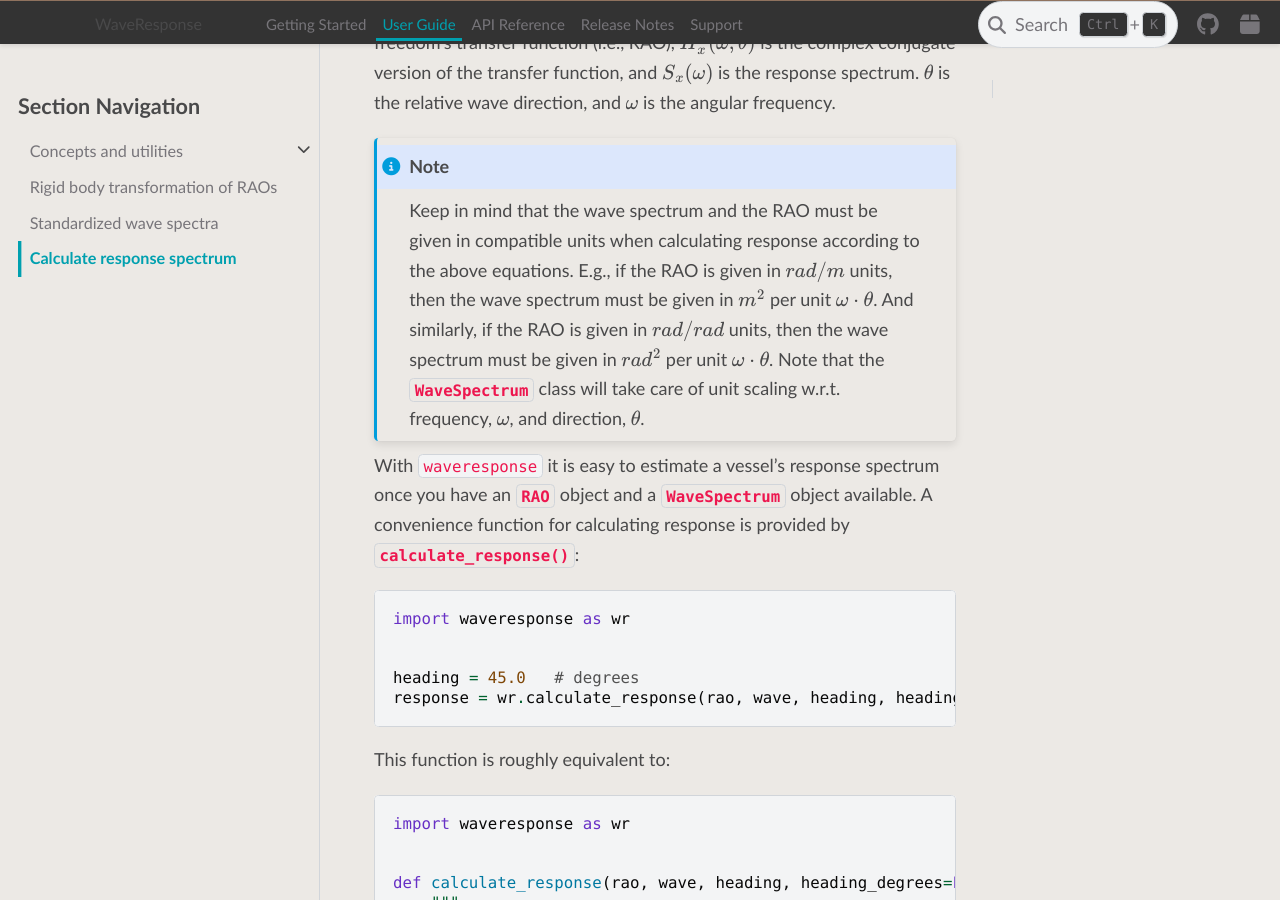
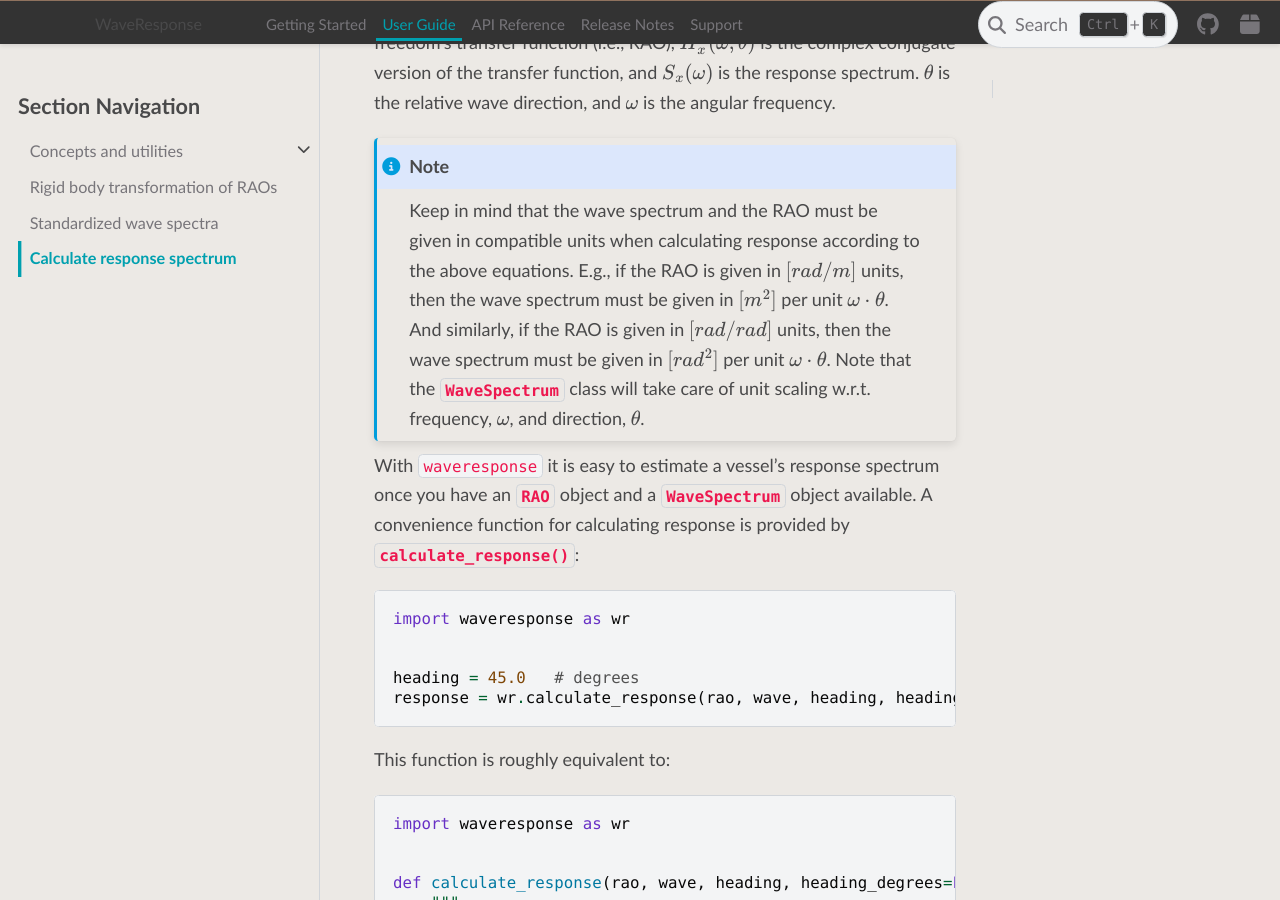
Before and after one commit to 4Subsea/waveresponse-python, a Sphinx documentation site: the page built from docs/user_guide/calculate_response.rst, in a window 1280 px wide and 900 px high, scrolled down 465 px. Built offline with Sphinx 7.4.7 and the PyData theme 0.15.4, drawn with Linux system fonts in a browser that asks for light colours.

Commit message:
small improvement

```diff
--- a/docs/user_guide/calculate_response.rst
+++ b/docs/user_guide/calculate_response.rst
@@ -21,9 +21,9 @@ is the angular frequency.
 .. note::
     Keep in mind that the wave spectrum and the RAO must be given in compatible
     units when calculating response according to the above equations. E.g., if the
-    RAO is given in :math:`rad/m` units, then the wave spectrum must be given in
-    :math:`m^2` per unit :math:`\omega \cdot \theta`. And similarly, if the RAO
-    is given in :math:`rad/rad` units, then the wave spectrum must be given in :math:`rad^2`
+    RAO is given in :math:`[rad/m]` units, then the wave spectrum must be given in
+    :math:`[m^2]` per unit :math:`\omega \cdot \theta`. And similarly, if the RAO
+    is given in :math:`[rad/rad]` units, then the wave spectrum must be given in :math:`[rad^2]`
     per unit :math:`\omega \cdot \theta`. Note that the :class:`~waveresponse.WaveSpectrum`
     class will take care of unit scaling w.r.t. frequency, :math:`\omega`, and direction,
     :math:`\theta`.
```
